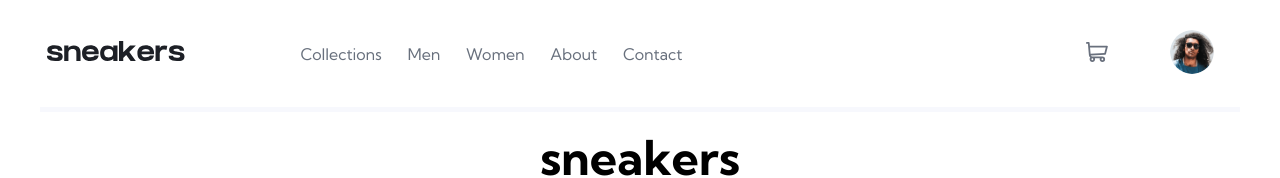
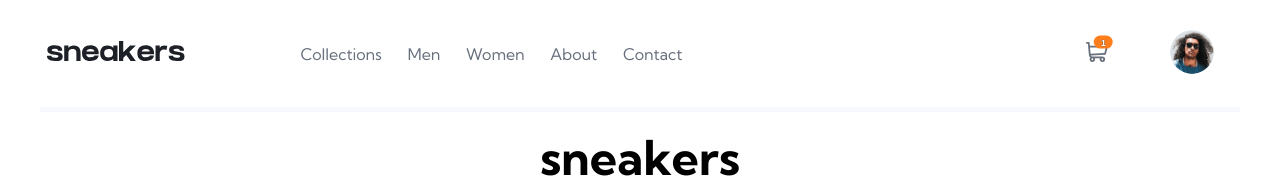
Before and after one commit to kimi1723/E-commerce-product-page-Frontend-Mentor, a React (Create React App) app in the folder my-app/: page / in a window 1280 px wide. Shown: the top 178 px of the page. Built offline with nearby package versions, Linux system fonts and the light colour scheme; no server answers; the database is empty.

Commit message:
cart counted items design

```diff
--- /dev/null
+++ b/my-app/src/components/cart/CartItemsCounted.js
@@ -0,0 +1,7 @@
+import classes from './CartItemsCounted.module.css';
+
+const CartItemsCounted = () => {
+	return <p className={classes['items-counted']}>1</p>;
+};
+
+export default CartItemsCounted;
--- /dev/null
+++ b/my-app/src/components/cart/CartItemsCounted.module.css
@@ -0,0 +1,13 @@
+.items-counted {
+	position: absolute;
+	top: 0;
+	right: 0;
+	padding: 0.1em 0.7em;
+	font-size: 0.6rem;
+	font-weight: bold;
+	text-shadow: 0px 0px 1px #000;
+	color: hsl(0, 0%, 100%);
+	background-color: hsl(26, 100%, 55%);
+	border-radius: 50px;
+	transform: translate(25%, -50%);
+}
--- a/my-app/src/components/layout/Header.js
+++ b/my-app/src/components/layout/Header.js
@@ -10,6 +10,7 @@ import classes from './Header.module.css';
 import logo from '../../assets/images/logo.svg';
 import cartIcon from '../../assets/images/icon-cart.svg';
 import avatarImg from '../../assets/images/image-avatar.png';
+import CartItemsCounted from '../cart/CartItemsCounted';
 
 let hideCartTimeout;
 
@@ -48,10 +49,9 @@ const Header = () => {
 		document.querySelectorAll('button').forEach(btn => (btn.tabIndex = 0));
 		document.querySelectorAll('a').forEach(btn => (btn.tabIndex = 0));
 
-		setIsProfileVisible('it wont work, why?');
+		setIsProfileVisible(false);
 	};
 
-	console.log(isProfileVisible);
 	const navBtnClasses = mobileNavIsActive ? `${classes['nav-btn']} ${classes['btn-active']}` : `${classes['nav-btn']}`;
 
 	return (
@@ -84,7 +84,10 @@ const Header = () => {
 					onMouseLeave={hideCartHandler}
 					onFocus={showCartHandler}
 					onBlur={hideCartHandler}>
-					<img src={cartIcon} alt="cart" />
+					<div className={classes['cart-img-container']}>
+						<img src={cartIcon} alt="cart" />
+						{<CartItemsCounted />}
+					</div>
 					{isCartVisible && <Cart />}
 				</button>
 				<button type="button" className={classes['avatar-btn']} aria-label="profile" onClick={showProfileHandler}>
--- a/my-app/src/components/layout/Header.module.css
+++ b/my-app/src/components/layout/Header.module.css
@@ -97,9 +97,15 @@
 }
 
 .cart-btn {
+	display: flex;
+	justify-content: center;
 	position: relative;
 	grid-column: -3/-2;
 	z-index: -1;
+}
+
+.cart-img-container {
+	position: relative;
 }
 
 .avatar-btn {
--- a/my-app/src/components/ui/PageContent.module.css
+++ b/my-app/src/components/ui/PageContent.module.css
@@ -14,7 +14,6 @@
 .ul {
 	display: flex;
 	flex-wrap: wrap;
-	justify-content: space-between;
 	gap: 2rem;
 	font-size: 0.7rem;
 }
```
